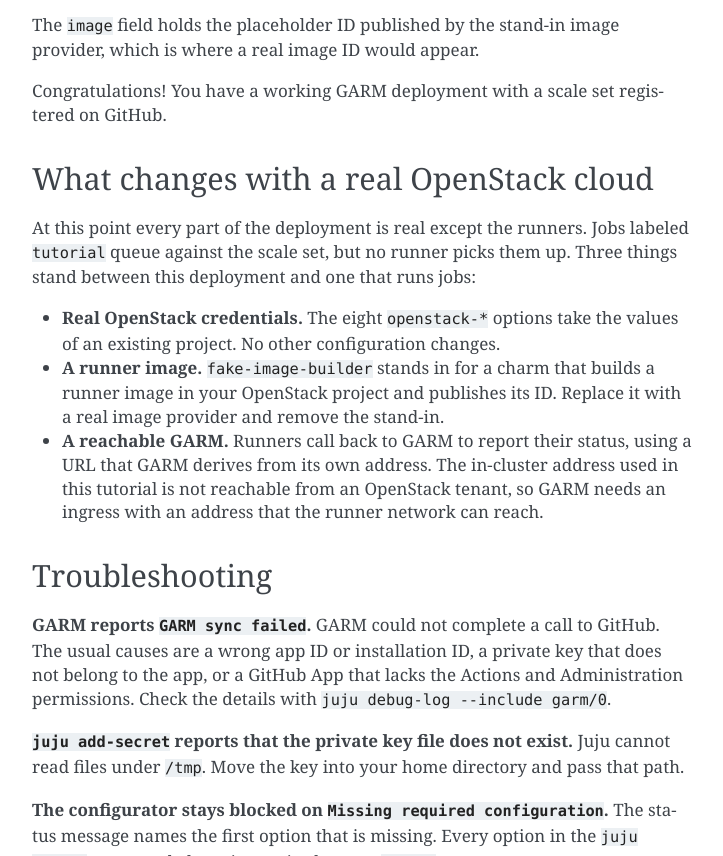
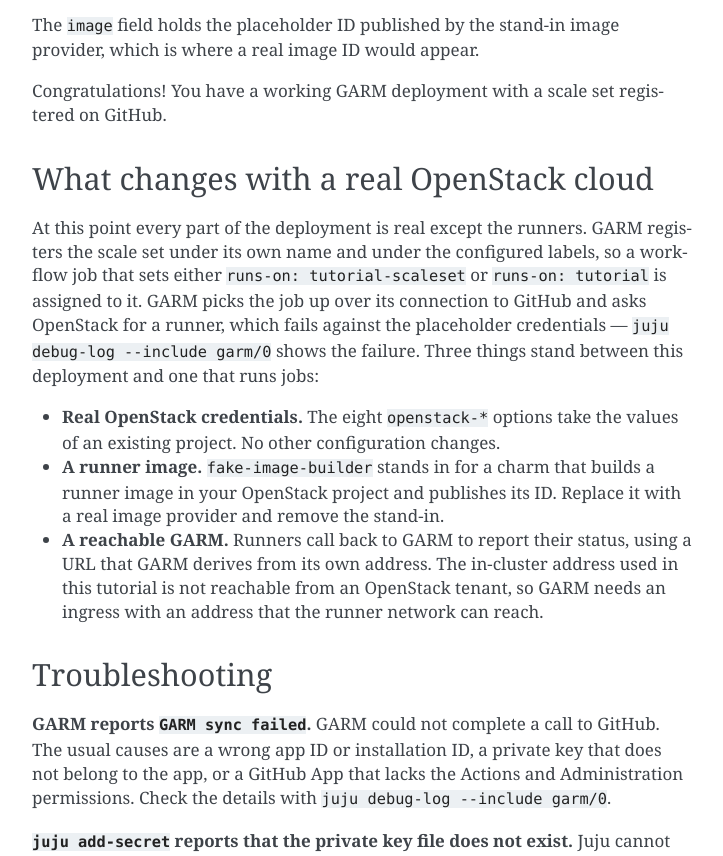
Before and after one commit to canonical/github-runner-operators, a Sphinx documentation site: the page built from docs/tutorial/garm.md, in a window 1280 px wide and 900 px high, scrolled down 5987 px, cut to the strip 44-900 px from the top of the window. Shown: the whole strip, without its empty margins (388-1111 px from the left). Built offline with Sphinx 7.4.7, drawn with Linux system fonts in a browser that asks for light colours; comment, search, counter and statistics services are not loaded.

Commit message:
docs(tutorial): describe verified job routing to the scale set
Verified against GitHub that GARM registers the scale set under both its name
and the configured labels, and that an assigned job reaches GARM and fails at
the OpenStack call. States both runs-on forms and where to see the failure.

```diff
--- a/docs/tutorial/garm.md
+++ b/docs/tutorial/garm.md
@@ -308,8 +308,11 @@
 
 ## What changes with a real OpenStack cloud
 
-At this point every part of the deployment is real except the runners. Jobs labeled `tutorial`
-queue against the scale set, but no runner picks them up. Three things stand between this
+At this point every part of the deployment is real except the runners. GARM registers the scale set
+under its own name and under the configured labels, so a workflow job that sets either
+`runs-on: tutorial-scaleset` or `runs-on: tutorial` is assigned to it. GARM picks the job up over
+its connection to GitHub and asks OpenStack for a runner, which fails against the placeholder
+credentials — `juju debug-log --include garm/0` shows the failure. Three things stand between this
 deployment and one that runs jobs:
 
 - **Real OpenStack credentials.** The eight `openstack-*` options take the values of an existing
```
